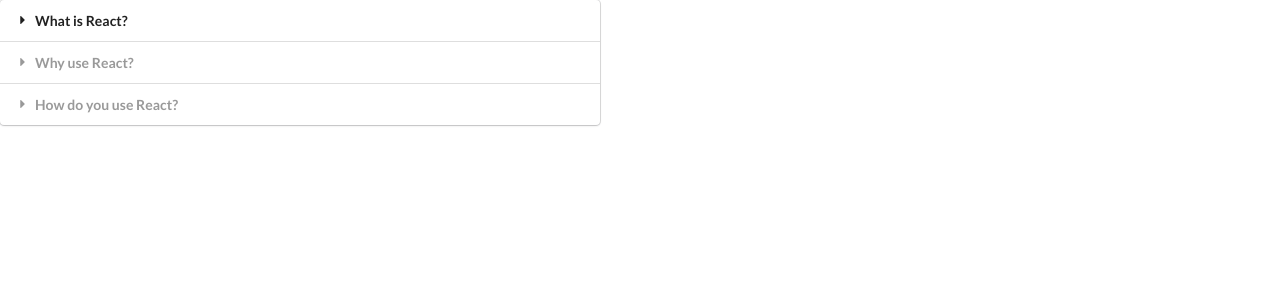
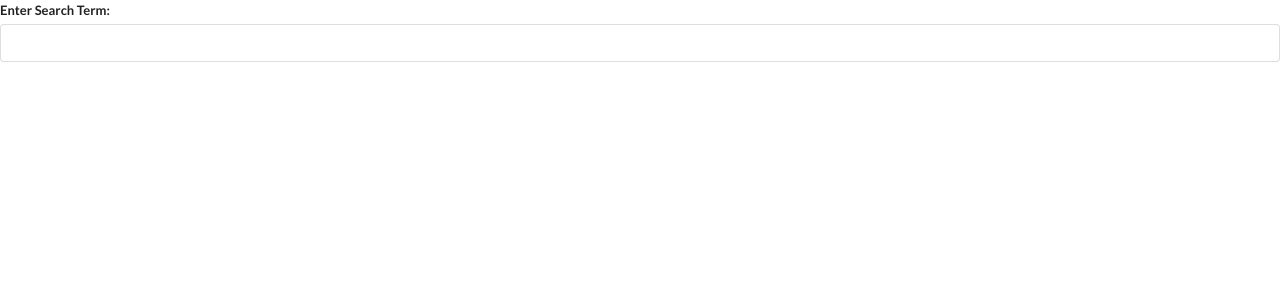
Before and after one commit to CoreyMiller85/widgets, a React (Create React App) app: page / in a window 1280 px wide. Shown: the top 300 px of the page. Built offline with nearby package versions, Linux system fonts and the light colour scheme.

Commit message:
add Search bar component

```diff
--- a/src/App.js
+++ b/src/App.js
@@ -1,5 +1,6 @@
 import React from "react";
 import Accordion from "./component/Accordion";
+import Search from "./component/Search";
 
 const items = [
   {
@@ -19,7 +20,8 @@
 const App = () => {
   return (
     <div>
-      <Accordion items={items} />
+      <Search />
+      {/* <Accordion items={items} /> */}
     </div>
   );
 };
--- /dev/null
+++ b/src/component/Search.js
@@ -0,0 +1,23 @@
+import React, { useState } from "react";
+
+const Search = () => {
+  const [term, setTerm] = useState("");
+
+  return (
+    <div>
+      <div className="ui form">
+        <div className="field">
+          <label htmlFor="">Enter Search Term:</label>
+          <input
+            type="text"
+            className="input"
+            value={term}
+            onChange={(e) => setTerm(e.target.value)}
+          />
+        </div>
+      </div>
+    </div>
+  );
+};
+
+export default Search;
```
Also changed, not shown: 2 other files (tests, documents, lock files or other folders).
